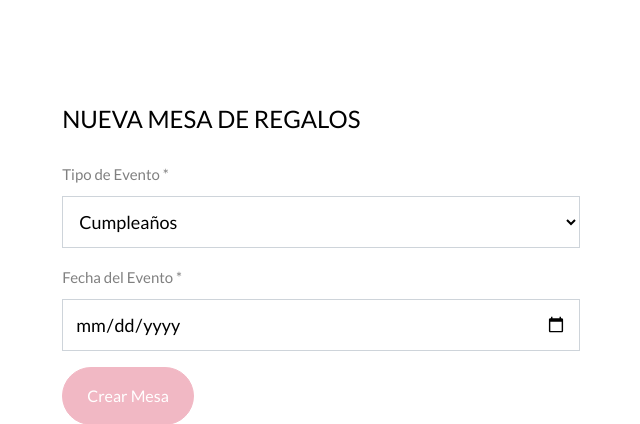
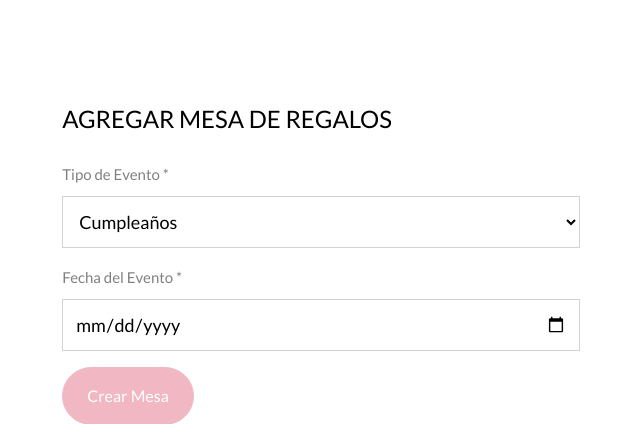
Before and after one commit to jams450/Admon_tec, a PHP site: page /crear_mesa.php in a window 1280 px wide. Shown: the part 327-751 px from the top of the page, without its empty margins (319-959 px from the left). Run offline with PHP 8.4, Linux system fonts and the light colour scheme; some web fonts are replaced.

Commit message:
creare mesa vista

```diff
--- a/crear_mesa.php
+++ b/crear_mesa.php
@@ -29,7 +29,7 @@
         <div class="row justify-content-center">
           <div class=" ftco-animate">
           <form class="steps" method="post" id='newcustomer' name="newcustomer" action="/src/controller/controlador_mesa.php" enctype="multipart/form-data">
-            <h3 class="mb-4 billing-heading">Nueva Mesa de Regalos</h3>
+            <h3 class="mb-4 billing-heading">Agregar Mesa de Regalos</h3>
 	          	<div class="row align-items-end">
 	          		<div class="col-md-12">
 	                <div class="form-group">
```
